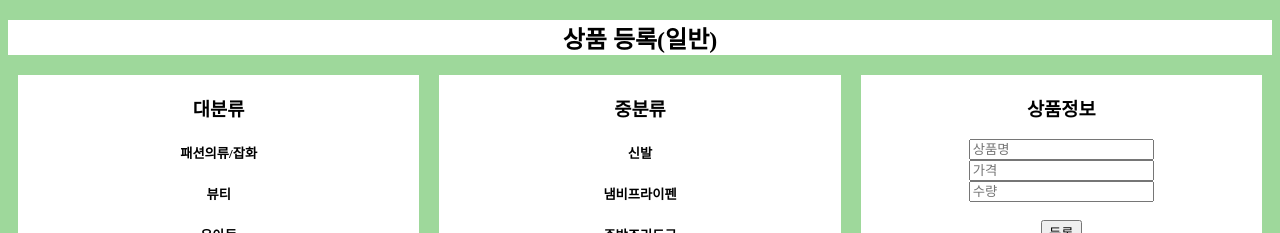
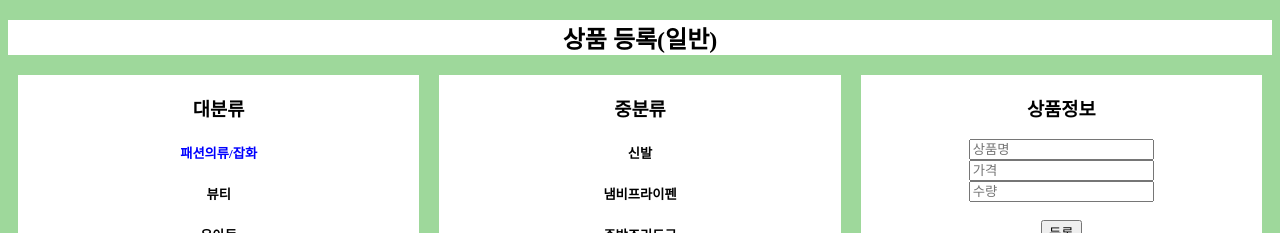
Before and after one commit to shonyeajin/react-market, a React (Create React App) app: page /registerPage in a window 1280 px wide. Both pictures are taken after a click on the element "패션의류/잡화". Shown: the top 233 px of the page. Built offline with nearby package versions, Linux system fonts and the light colour scheme.

Commit message:
선택한 대분류, 중분류 시각적으로 보이게

```diff
--- a/src/App.css
+++ b/src/App.css
@@ -16,3 +16,8 @@ body {
   margin-left: 10px;
   margin-right: 10px;
 }
+.active {
+  color: blue;
+}
+.notActive {
+}
--- a/src/ver_2/RegisterPage.js
+++ b/src/ver_2/RegisterPage.js
@@ -72,6 +72,11 @@ export default class RegisterPage extends Component {
           onClick={function (e) {
             this.setState({ selected_bigItem: e.target.dataset.id });
           }.bind(this)}
+          className={
+            this.state.selected_bigItem === data[i].bigCate
+              ? "active"
+              : "notActive"
+          }
         >
           {data[i].bigCate}
         </h5>
@@ -106,6 +111,11 @@ export default class RegisterPage extends Component {
               onClick={function (e) {
                 this.setState({ selected_midItem: e.target.dataset.id });
               }.bind(this)}
+              className={
+                this.state.selected_midItem === data[i].midCate[j]
+                  ? "active"
+                  : "notActive"
+              }
             >
               {data[i].midCate[j]}
             </h5>
```
